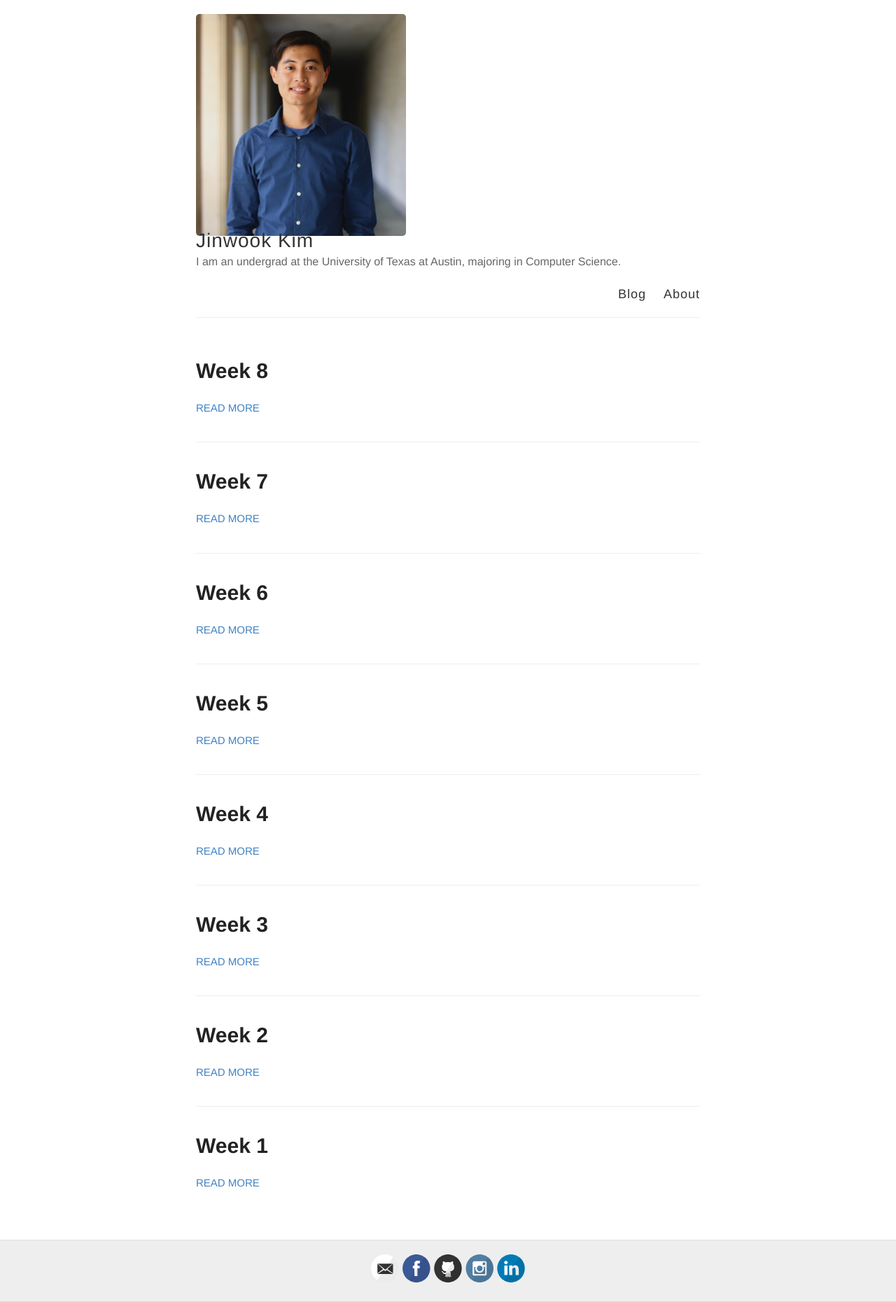
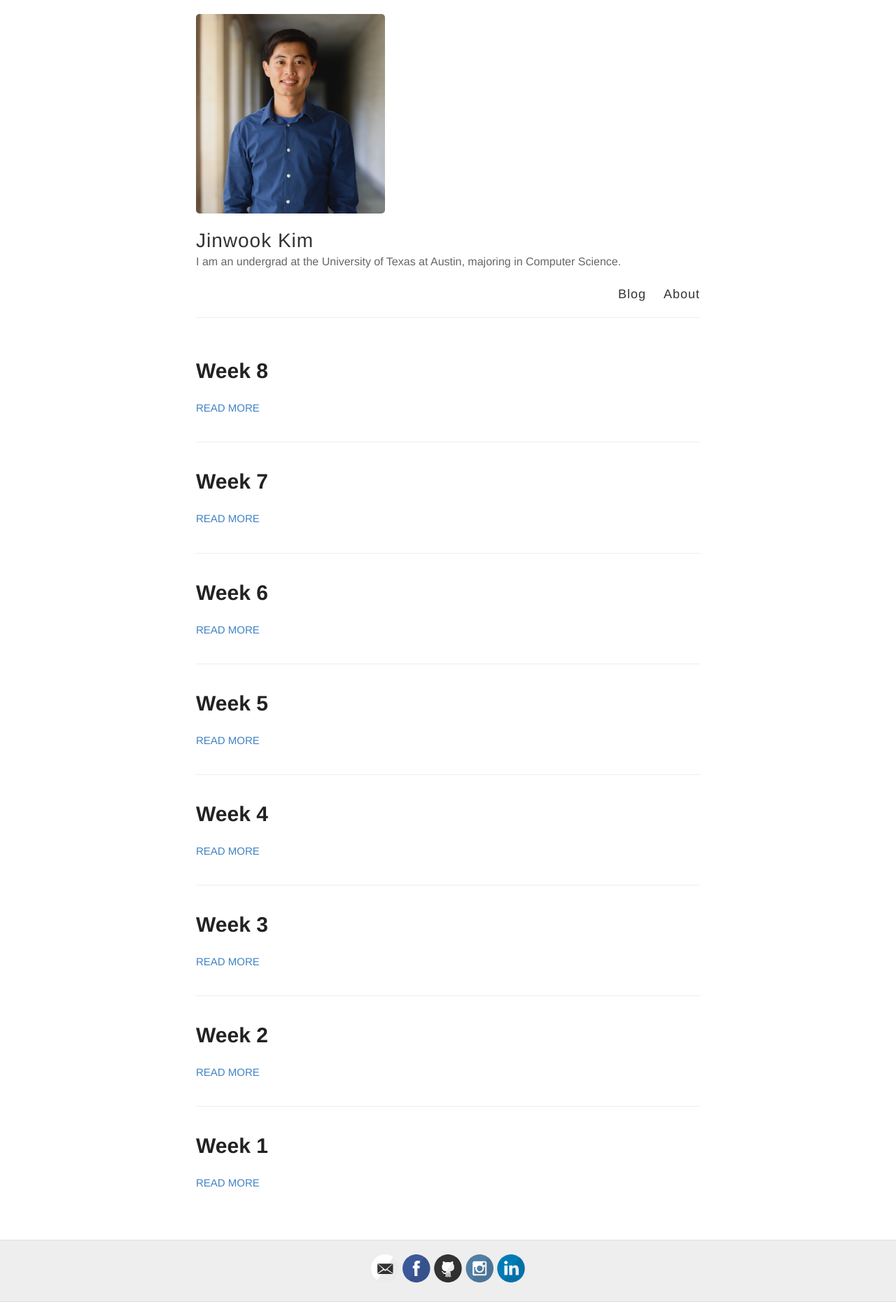
Before and after one commit to jinwook-k/jinwookkim.github.io, a Jekyll site: the page built from index.html, in a window 1280 px wide. Shown: the whole page at 70% size. Built offline with Jekyll 4.4.1, drawn with Linux system fonts in a browser that asks for light colours.

Commit message:
resize pic

```diff
--- a/_layouts/default.html
+++ b/_layouts/default.html
@@ -19,7 +19,7 @@
     <div class="wrapper-masthead">
       <div class="container">
         <header class="masthead clearfix">
-          <a href="{{ site.baseurl }}/" class="site-avatar"><img src="{{ site.avatar }}" /></a>
+          <a href="{{ site.baseurl }}/" class="site-avatar"><img src="{{ site.avatar }}" style="max-width: 270px" /></a>
 
           <div class="site-info">
             <h1 class="site-name"><a href="{{ site.baseurl }}/">{{ site.name }}</a></h1>
```
